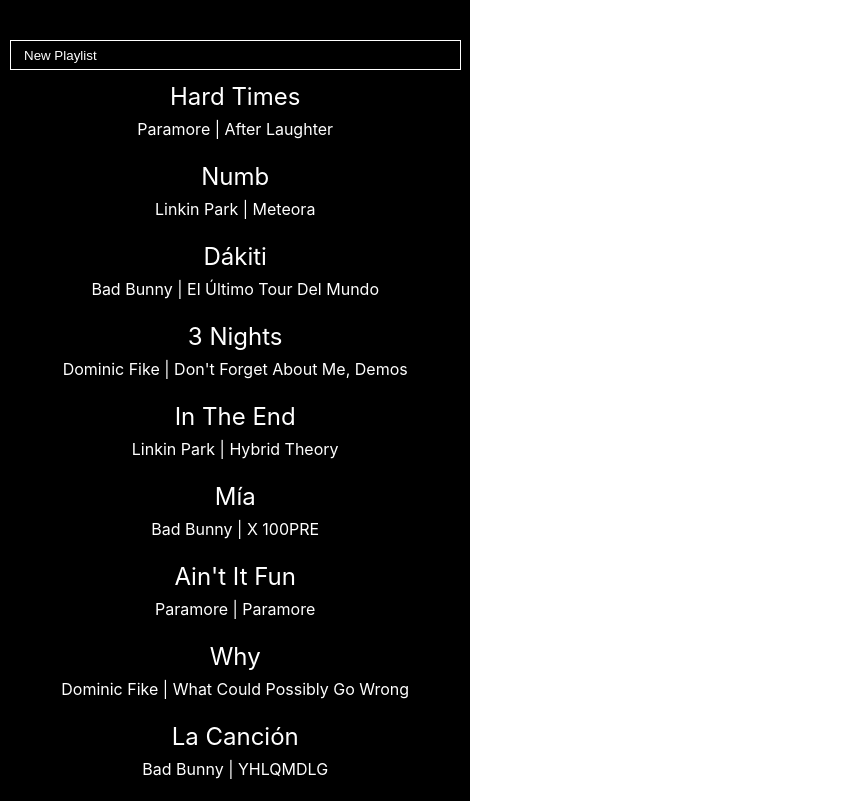
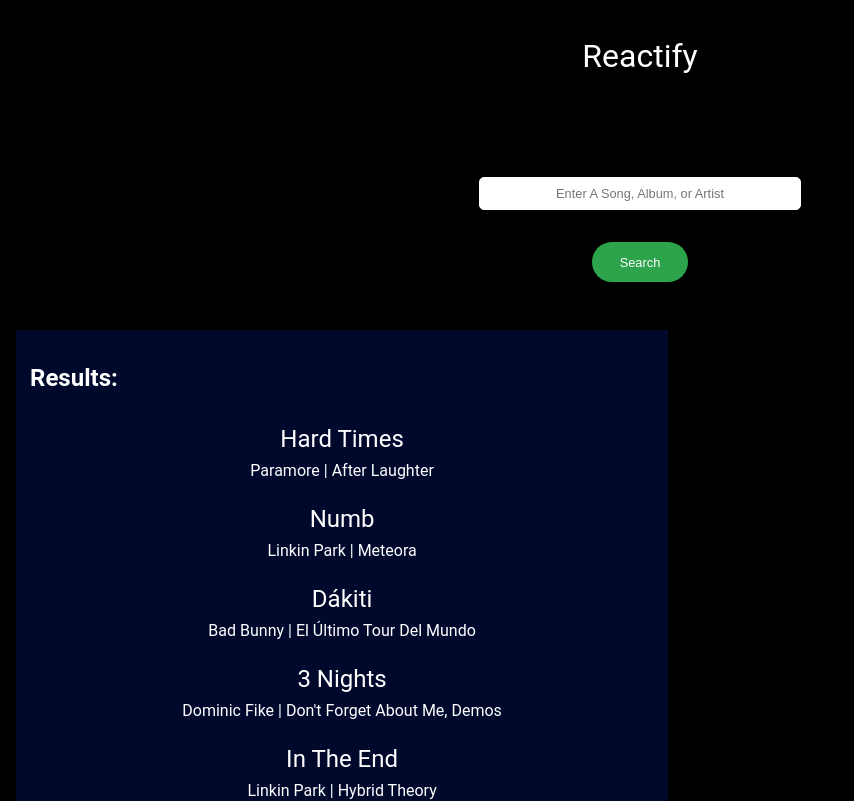
Before and after one commit to macfadem/Reactify, a React (Create React App) app: page / in a window 1280 px wide. Shown: the top 801 px of the page, without its empty margins (0-854 px from the left). Built offline with nearby package versions, Linux system fonts and the light colour scheme.

Commit message:
All static components finished

```diff
--- a/src/App.css
+++ b/src/App.css
@@ -1,38 +1,23 @@
-.App {
-  text-align: center;
+html, body, #root {
+  height: 100%;
+  background-color: #000000;
 }
 
-.App-logo {
-  height: 40vmin;
-  pointer-events: none;
+h1 {
+  font-size: 2rem;
+  font-weight: 400;
+  text-align: center;
+  padding: 1rem 0;
+  font-family: 'Roboto', sans-serif;
+  color: #fff;
 }
 
-@media (prefers-reduced-motion: no-preference) {
-  .App-logo {
-    animation: App-logo-spin infinite 20s linear;
-  }
-}
-
-.App-header {
-  background-color: #282c34;
-  min-height: 100vh;
+.App {
   display: flex;
   flex-direction: column;
-  align-items: center;
-  justify-content: center;
-  font-size: calc(10px + 2vmin);
-  color: white;
+  height: 100%;
+  padding: 1rem;
+  font-family: 'Roboto', sans-serif;
+  font-weight: 500;
+  color: #fff;
 }
-
-.App-link {
-  color: #61dafb;
-}
-
-@keyframes App-logo-spin {
-  from {
-    transform: rotate(0deg);
-  }
-  to {
-    transform: rotate(360deg);
-  }
-}
--- a/src/App.js
+++ b/src/App.js
@@ -1,5 +1,7 @@
 import './App.css';
 import Playlist from './components/Playlist/Playlist';
+import SearchBar from './components/SearchBar/SearchBar';
+import SearchResults from './components/SearchResults/SearchResults';
 import Track from './components/Track/Track';
 import TrackList from './components/TrackList/TrackList';
 
@@ -18,9 +20,17 @@ const example = [
 
 
 function App() {
+  const searchResults = example;
   return (
-    <div className="App">
-      <Playlist playlistTracks={example} />
+    <div>
+      <h1>
+        Reactify
+      </h1>
+      <div className="App">
+        <SearchBar/>
+        <SearchResults searchResults={searchResults}/>
+        <Playlist playlistTracks={example} />
+      </div>
     </div>
   );
 }
--- a/src/components/SearchBar/SearchBar.css
+++ b/src/components/SearchBar/SearchBar.css
@@ -0,0 +1,40 @@
+.SearchBar {
+    display: flex;
+    flex-direction: column;
+    align-items: center;
+    padding-top: 3rem;
+    margin-bottom: 3rem;
+  }
+
+  .SearchBar input {
+    padding: .5rem 0;
+    border: 1px solid #fff;
+    border-radius: 5px;
+    margin-bottom: 2rem;
+    color: #000000;
+    font-size: 0.8rem;
+    text-align: center;
+    width: 25em;
+  }
+
+  .SearchBar input:focus {
+    outline: none;
+  }
+
+  .SearchButton {
+    cursor: pointer;
+    width: 6rem;
+    padding: .8rem 0;
+    border-radius: 50px;
+    background-color: rgba(65, 233, 108, .7);
+    text-align: center;
+    font-size: .8rem;
+    font-weight: 500;
+    transition: background-color .25s;
+    color: #fff;
+    border: 0px;
+  }
+
+  .SearchButton:hover {
+    background-color: rgba(233, 65, 108, .7);
+  }
--- a/src/components/SearchBar/SearchBar.js
+++ b/src/components/SearchBar/SearchBar.js
@@ -0,0 +1,13 @@
+import React from "react";
+import "./SearchBar.css";
+
+function SearchBar(props) {
+  return (
+    <div className="SearchBar">
+      <input placeholder="Enter A Song, Album, or Artist" />
+      <button className="SearchButton">Search</button>
+    </div>
+  );
+}
+
+export default SearchBar;
--- a/src/components/SearchResults/SearchResults.css
+++ b/src/components/SearchResults/SearchResults.css
@@ -0,0 +1,20 @@
+.SearchResults {
+    width: 50%;
+    height: 950px;
+    overflow-y: scroll;
+    padding: .88rem;
+    background-color: rgba(1, 12, 63, 0.7);
+    box-shadow: 0 4px 2px 2px #000000;
+  }
+
+  ::-webkit-scrollbar {
+      width: 0px;
+      background: transparent;
+  }
+
+  @media only screen and (max-width: 1020px) {
+    .SearchResults {
+      width: 90%;
+      margin-bottom: 2rem;
+    }
+  }
--- a/src/components/SearchResults/SearchResults.js
+++ b/src/components/SearchResults/SearchResults.js
@@ -0,0 +1,14 @@
+import React from "react";
+import "./SearchResults.css";
+import TrackList from "../TrackList/TrackList";
+
+function SearchResults(props) {
+    return (
+        <div className="SearchResults">
+            <h2>Results:</h2>
+            <TrackList tracks={props.searchResults} />
+        </div>
+    );
+};
+
+export default SearchResults;
```
